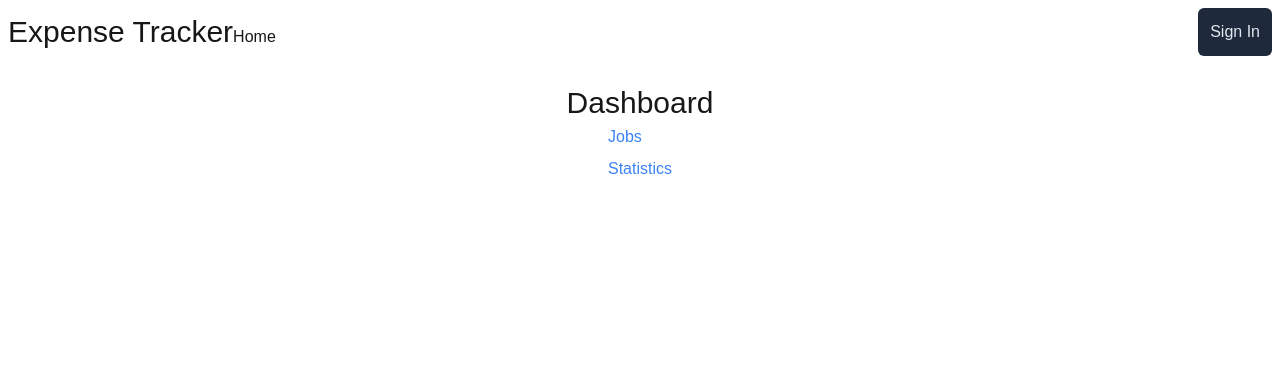
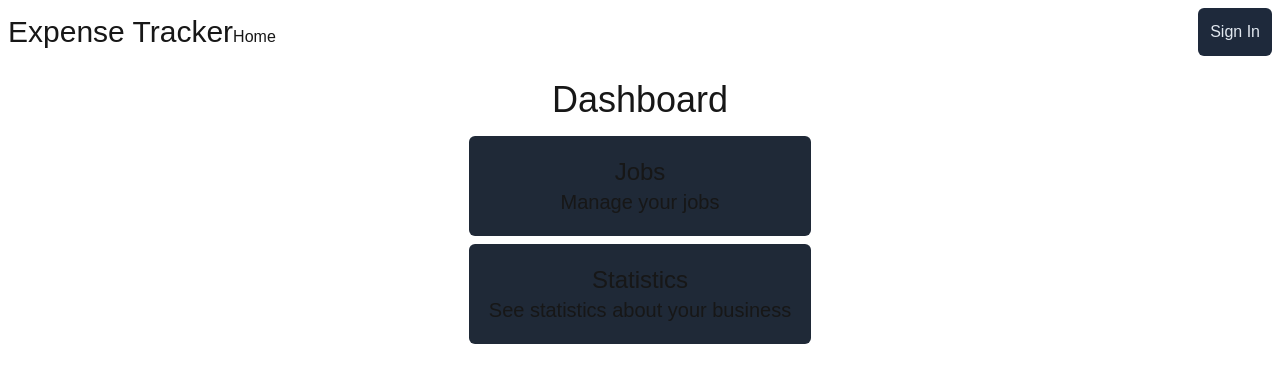
Before and after one commit to mszal449/Mechanic-Shop-Expense-Tracker, a Next.js app in the folder WebApp/: page /dashboard in a window 1280 px wide. Shown: the top 382 px of the page. Built offline with nearby package versions, Linux system fonts and the light colour scheme.

Commit message:
Improve dashboard styling

```diff
--- a/WebApp/app/dashboard/page.tsx
+++ b/WebApp/app/dashboard/page.tsx
@@ -5,13 +5,23 @@ const Dashboard = () => {
   return (
     <div className="p-4 flex flex-col items-center">
       <h1 className="dashboard--title">Dashboard</h1>
-      <div className="text-center">
+      <div className="text-center p-4">
         <div className="flex flex-col gap-2">
-          <Link href="/jobs" className="text-blue-500 hover:underline flex">
-            Jobs
+          <Link href="/jobs" className="dashboard--element-container flex flex-col">
+            <div className="dashboard--element-title">
+              Jobs
+            </div>
+            <div className="dashboard--element-subtitle">
+              Manage your jobs
+            </div>
           </Link>
-          <Link href="/statistics" className="text-blue-500 hover:underline">
+          <Link href="/statistics" className="dashboard--element-container">
+          <div className="dashboard--element-title">
             Statistics
+          </div>
+          <div className="dashboard--element-subtitle" >
+            See statistics about your business
+          </div>
           </Link>
         </div>
       </div>
--- a/WebApp/app/globals.css
+++ b/WebApp/app/globals.css
@@ -45,7 +45,20 @@ body {
 
 /* Dashboard */
 .dashboard--title {
-  @apply text-[30px] font-light;
+  @apply text-4xl font-light;
+}
+
+.dashboard--element-container {
+  @apply p-5 rounded-md bg-gray-800
+  transition ease-in hover:bg-gray-900 duration-150;
+}
+
+.dashboard--element-title {
+  @apply text-2xl  font-light;
+}
+
+.dashboard--element-subtitle {
+  @apply text-xl font-light;
 }
 
 .dashboard--action {
```
